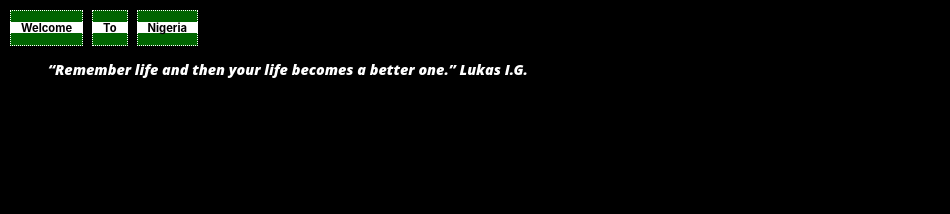
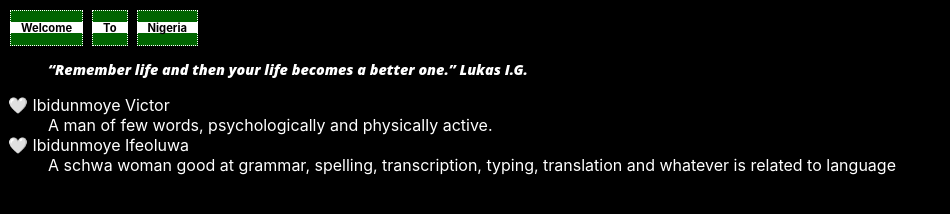
Before and after one commit to Eminence14/git-one, a plain HTML site: page index.html in a window 1280 px wide. Shown: the whole page, without its empty margins (0-950 px from the left). Drawn offline with Linux system fonts and the light colour scheme.

Commit message:
added descriptive list

```diff
--- a/index.html
+++ b/index.html
@@ -1,10 +1,10 @@
 <!DOCTYPE html>
 <html lang="en">
   <head>
-    <meta charset="UTF-8">
-    <meta http-equiv="X-UA-Compatible" content="IE=edge">
-    <meta name="viewport" content="width=device-width, initial-scale=1.0">
-    <link rel="stylesheet" href="styles.css">
+    <meta charset="UTF-8" />
+    <meta http-equiv="X-UA-Compatible" content="IE=edge" />
+    <meta name="viewport" content="width=device-width, initial-scale=1.0" />
+    <link rel="stylesheet" href="styles.css" />
     <title>Git & Github</title>
   </head>
   <body>
@@ -15,6 +15,12 @@
       <q>Remember life and then your life becomes a better one.</q>
       <cite>Lukas I.G.</cite>
     </blockquote>
+    <dl>
+      <dt>🤍 Ibidunmoye Victor</dt>
+      <dd>A man of few words, psychologically and physically active.</dd>
+      <dt>🤍 Ibidunmoye Ifeoluwa</dt>
+      <dd>A schwa woman good at grammar, spelling, transcription, typing, translation and whatever is related to language</dd>
+    </dl>
 
     <script src="main.js"></script>
   </body>
--- a/styles.css
+++ b/styles.css
@@ -19,3 +19,6 @@ button {
     color: black;
     border: 1px dotted white;
 }
+dl {
+    font-family: -apple-system, BlinkMacSystemFont, 'Segoe UI', Roboto, Oxygen, Ubuntu, Cantarell, 'Open Sans', 'Helvetica Neue', sans-serif;
+}
```
Lines whose indentation alone changed are shown as unchanged.
